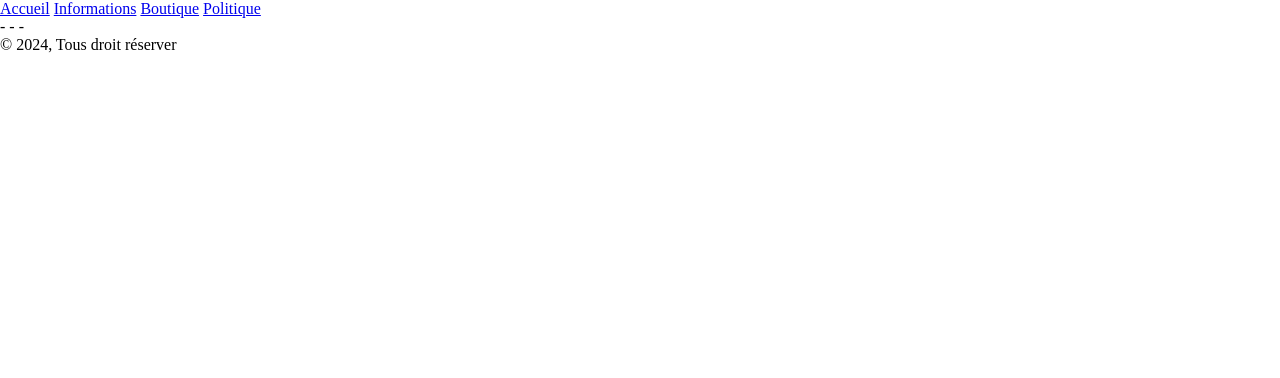
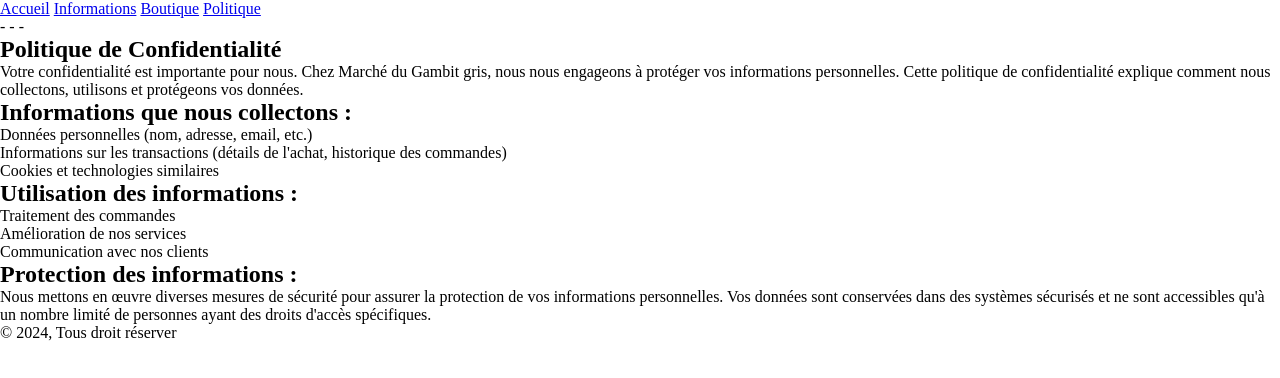
Before and after one commit to marie-josee67/Marcher_du_Gambit_Gris, a plain HTML site: page legal.html in a window 1280 px wide. Drawn offline with Linux system fonts and the light colour scheme.

Commit message:
Mise en place du contenu texte.

```diff
--- a/legal.html
+++ b/legal.html
@@ -31,7 +31,36 @@
     </header>
 
     <main>
+        <section class="politique">
+            <h1>Politique de Confidentialité</h1>
 
+            <p>Votre confidentialité est importante pour nous. Chez Marché du Gambit gris, nous nous engageons à protéger vos informations personnelles. Cette politique de confidentialité explique comment nous collectons, utilisons et protégeons vos données.</p>
+        </section>
+
+        <section class="collecte">
+            <h2>Informations que nous collectons :</h2>
+
+            <ul>
+                <li>Données personnelles (nom, adresse, email, etc.)</li>
+                <li>Informations sur les transactions (détails de l'achat, historique des commandes)</li>
+                <li>Cookies et technologies similaires</li>
+            </ul>
+        </section>
+
+        <section class="utilisation">
+            <h2>Utilisation des informations :</h2>
+            <ul>
+                <li>Traitement des commandes</li>
+                <li>Amélioration de nos services</li>
+                <li>Communication avec nos clients</li>
+            </ul>
+        </section>
+
+        <section class="protection">
+            <h2>Protection des informations :</h2>
+
+            <p>Nous mettons en œuvre diverses mesures de sécurité pour assurer la protection de vos informations personnelles. Vos données sont conservées dans des systèmes sécurisés et ne sont accessibles qu'à un nombre limité de personnes ayant des droits d'accès spécifiques.</p>
+        </section>
     </main>
 
     <footer>
```
Also changed, not shown: info.txt.
